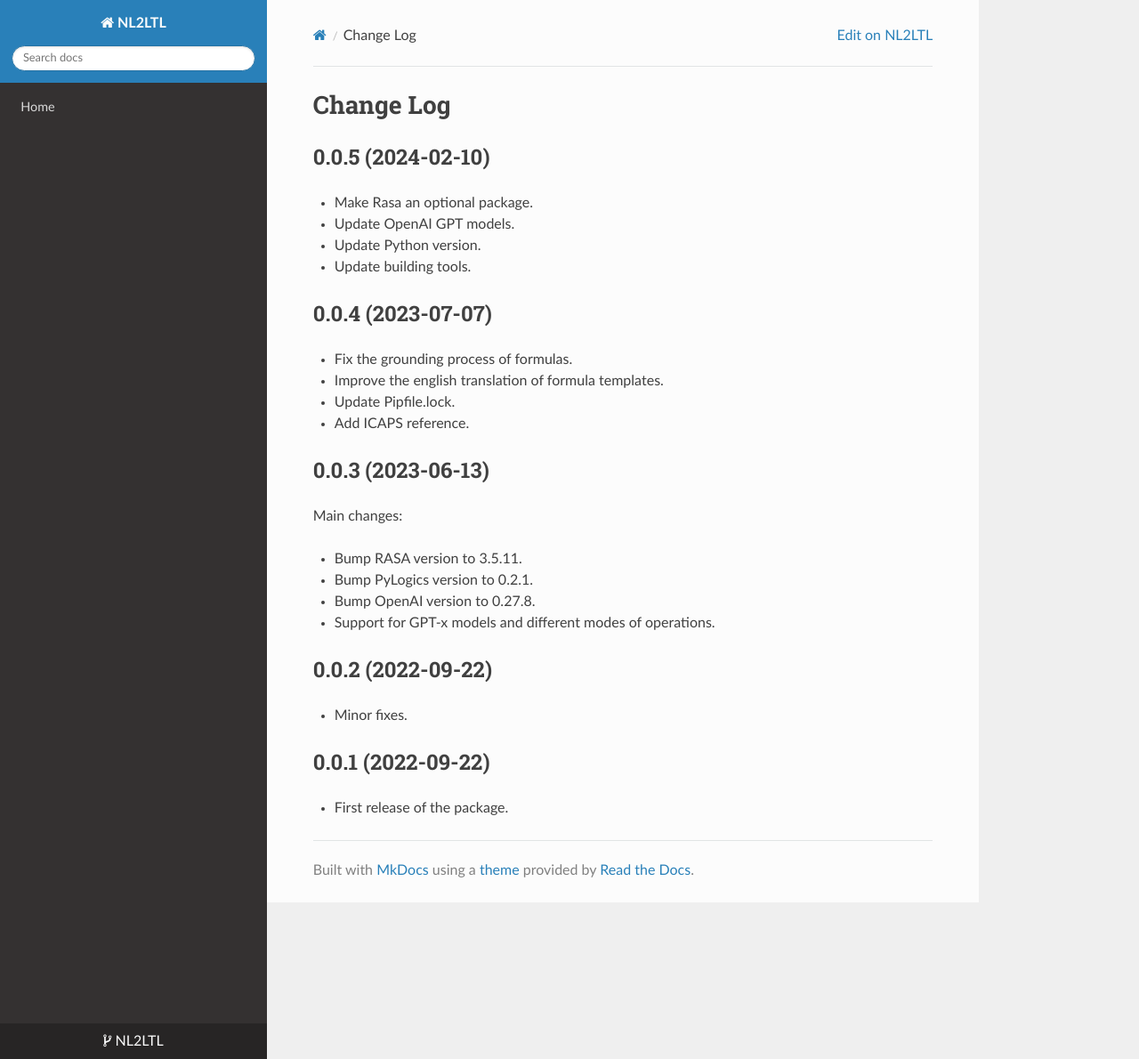
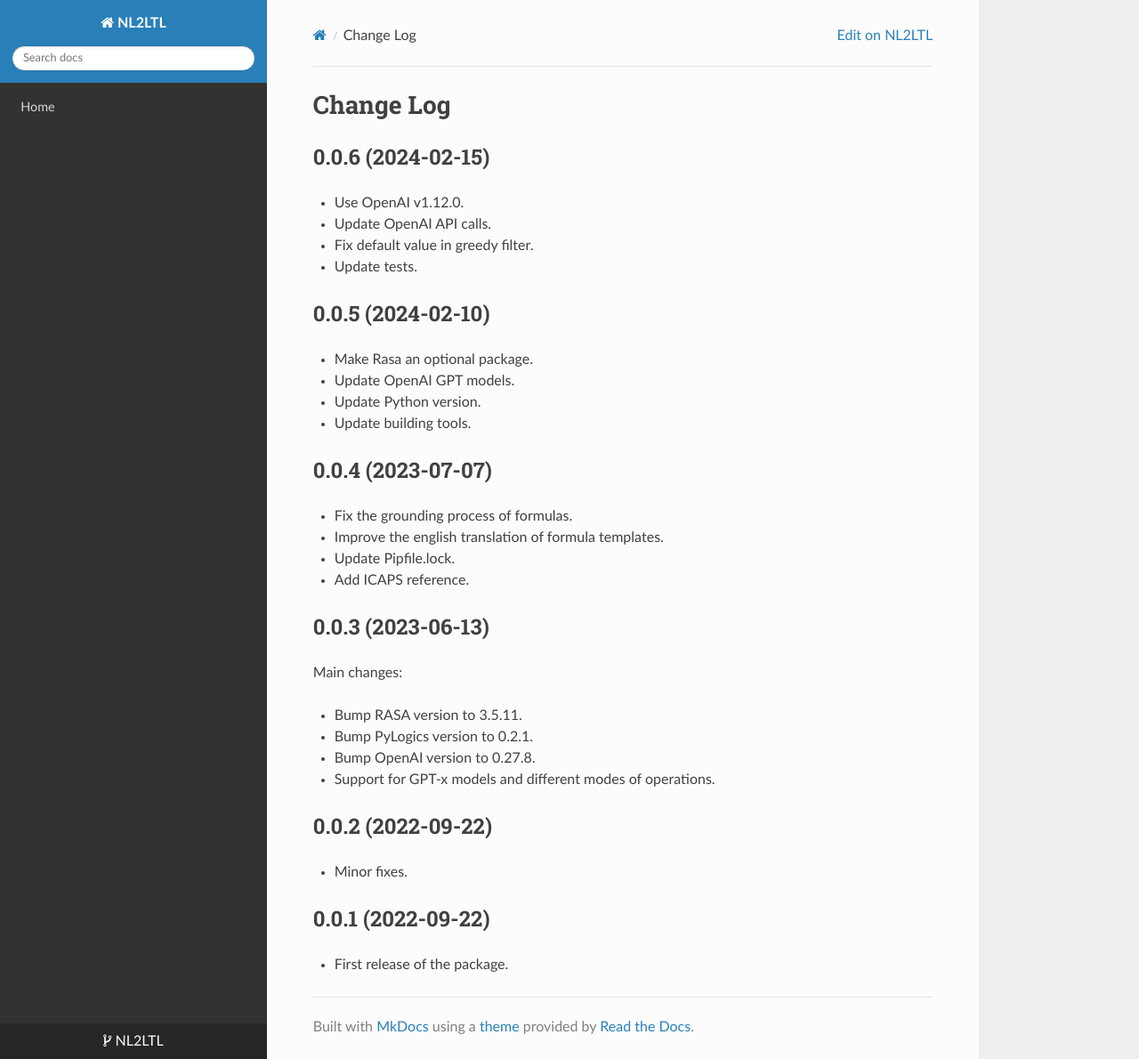
Before and after one commit to IBM/nl2ltl, an MkDocs documentation site: the page built from docs/changelog.md, in a window 1280 px wide and 1190 px high. Shown: the whole window at 89% size. Built offline with MkDocs 1.6.1, drawn with Linux system fonts in a browser that asks for light colours; nearby versions of some CDN libraries.

Commit message:
rc 0.0.6
Signed-off-by: Francesco Fuggitti <francesco.fuggitti@gmail.com>

```diff
--- a/CHANGES.md
+++ b/CHANGES.md
@@ -1,4 +1,11 @@
 # Change Log
+
+## 0.0.6 (2024-02-15)
+
+* Use OpenAI v1.12.0.
+* Update OpenAI API calls.
+* Fix default value in greedy filter.
+* Update tests.
 
 ## 0.0.5 (2024-02-10)
 
--- a/pyproject.toml
+++ b/pyproject.toml
@@ -1,6 +1,6 @@
 [project]
 name = "nl2ltl"
-version = "0.0.5"
+version = "0.0.6"
 license = {file = "LICENSE"}
 authors = [
     { name = "Francesco Fuggitti", email = "francesco.fuggitti@gmail.com" },
```
